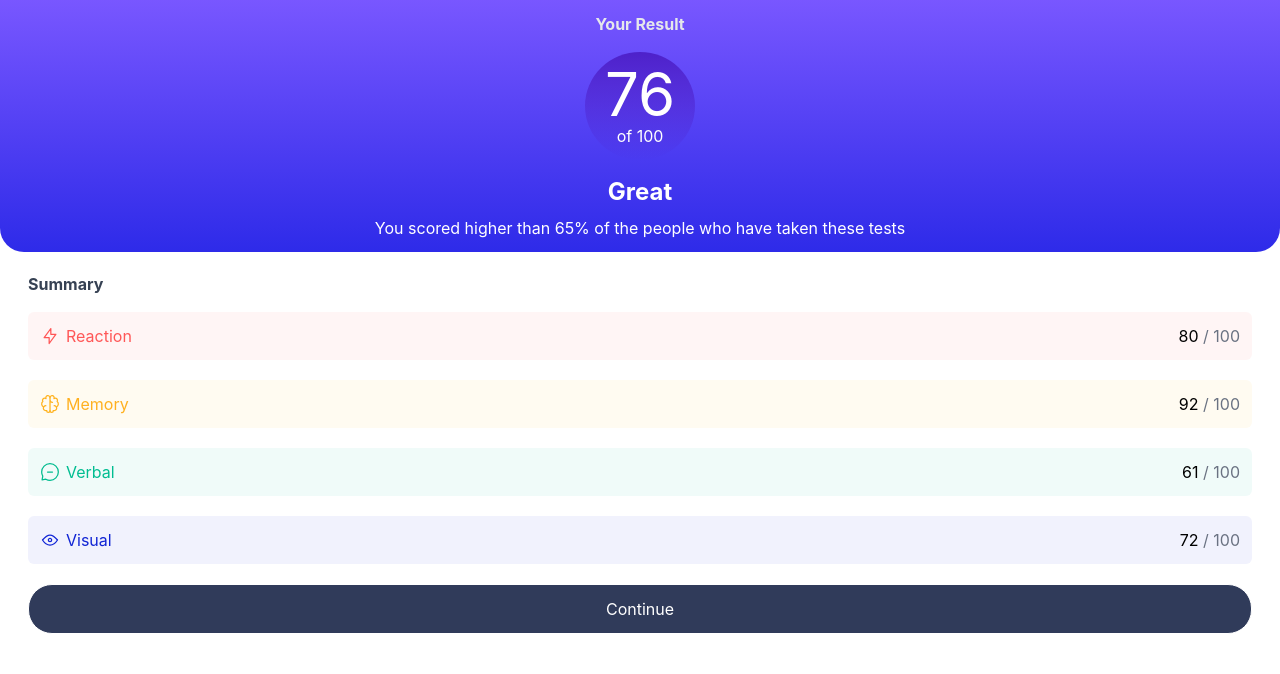
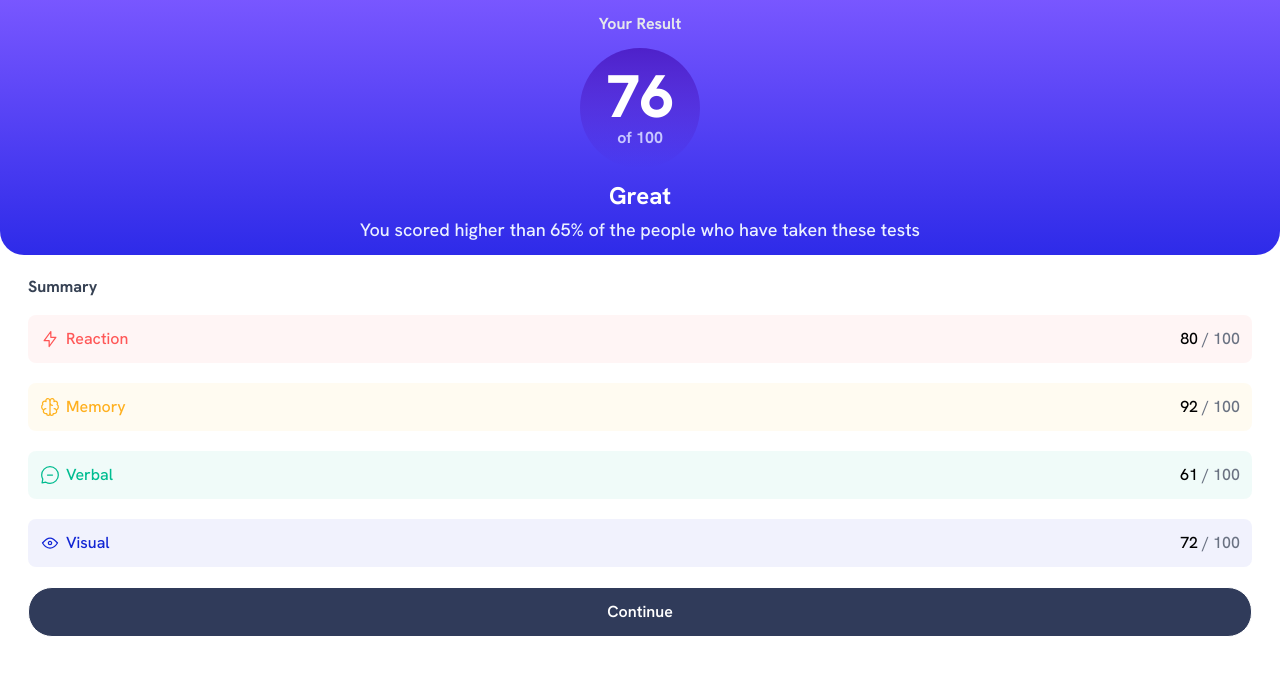
Before and after one commit to Gina-bun/SCAMP-frontend-mentorship-tasks, a React (Vite) app in the folder Result-Summary-Component/: page / in a window 1280 px wide. Shown: the top 674 px of the page. Built offline with nearby package versions, Linux system fonts and the light colour scheme.

Commit message:
style: add final styles

```diff
--- a/Result-Summary-Component/src/SummaryCard.jsx
+++ b/Result-Summary-Component/src/SummaryCard.jsx
@@ -22,22 +22,22 @@ export function SummaryCard({data}){
         <>
           <div className="container">
             <div
-            className="result text-white flex flex-col gap-4 items-center text-center
+            className="result text-white flex flex-col gap-3 items-center text-center
              py-3 px-12 rounded-bl-3xl rounded-br-3xl"
              style={{background: "linear-gradient( to bottom , hsl(252, 100%, 67%), hsl(241, 81%, 54%))"}}
              >
                 <h3 className="font-bold text-gray-200">Your Result</h3>
 
                 <div
-                className="average rounded-[100%] py-3 px-5"
+                className="average rounded-[100%] py-4.5 px-6.5"
                 style={{background: "linear-gradient(to bottom, hsla(256, 72%, 46%, 1),hsla(241, 72%, 46%, 0))"}}
                 >
-                        <p className="text-6xl">76</p>
-                        <p>of 100</p>
+                        <p className="text-6xl font-extrabold">76</p>
+                        <p className="font-bold" style={{color: "hsl(241, 100%, 89%)"}}>of 100</p>
                 </div>
 
-                <p className="text-2xl font-bold mb-[-8px]">Great</p>
-                <p>You scored higher than 65% of the people who have taken these tests</p>
+                <p className="text-2xl font-bold mb-[-8px]" >Great</p>
+                <p className="text-[18px]" style={{color: "hsl(221, 100%, 96%)"}}>You scored higher than 65% of the people who have taken these tests</p>
             </div>
 
             <div className="summary py-1 px-7">
@@ -47,7 +47,7 @@ export function SummaryCard({data}){
                     {
                          data.map((dataObj) => {
                     return  <div
-                            className="flex justify-between py-3 rounded-md px-3"
+                            className="flex justify-between py-3 rounded-lg px-3"
                             style={{backgroundColor: bgColours[dataObj.category]}}
                             key={dataObj.category}>
 
--- a/Result-Summary-Component/src/index.css
+++ b/Result-Summary-Component/src/index.css
@@ -1 +1,16 @@
 @import "tailwindcss";
+
+@font-face {
+  font-family: "Hanken";
+  src: url("./assets/fonts/HankenGrotesk-VariableFont_wght.ttf") format("truetype");
+  font-weight: 500 800;
+}
+
+body{
+  font-family: "Hanken";
+  font-weight: 500;
+}
+
+button{
+  font-weight: 600;
+}
```
